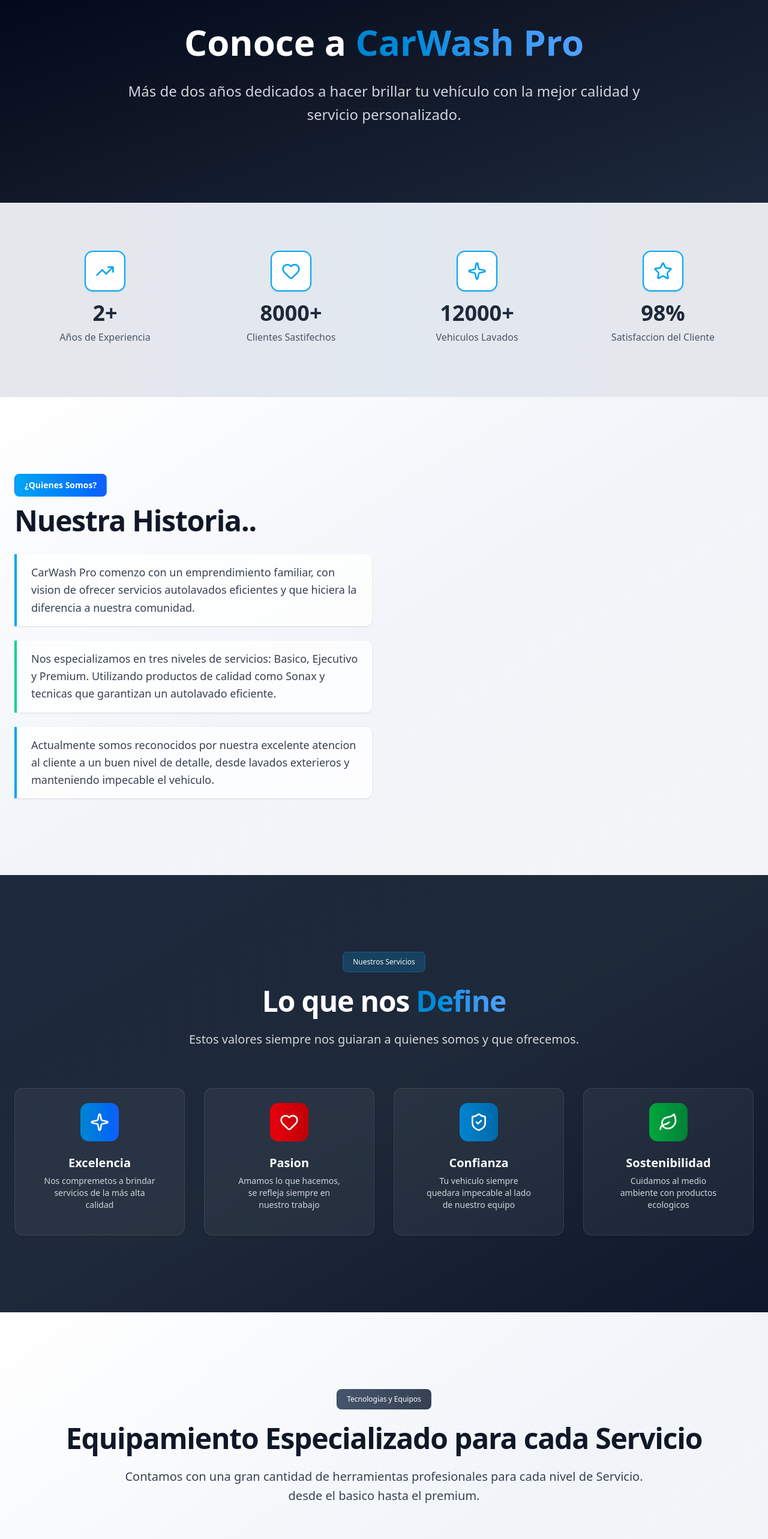
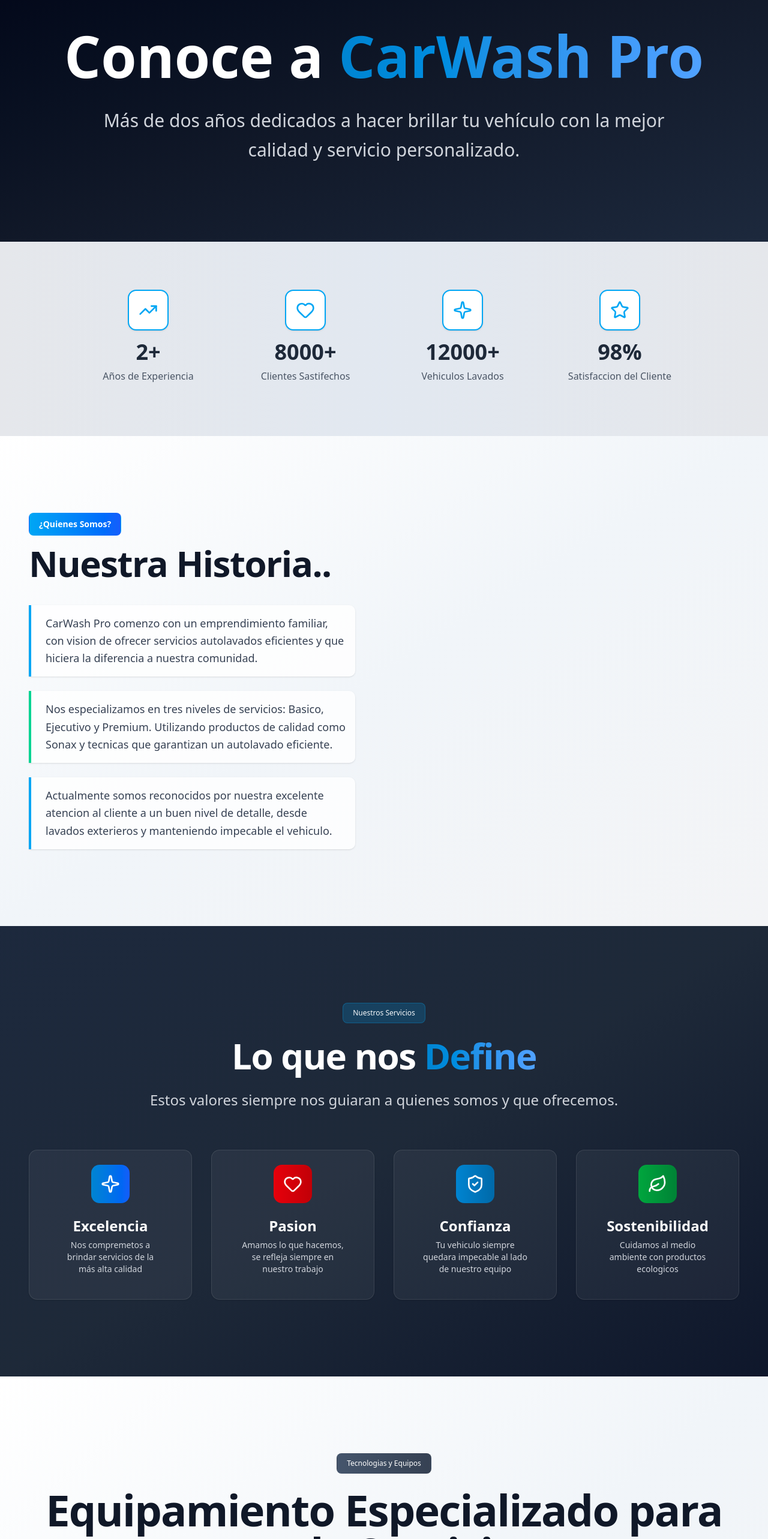
Before and after one commit to gerald-gv/CarWash-web, a React (Vite) app: page /nosotros in a window 1280 px wide. Shown: the part 160-2726 px from the top of the page at 60% size. Built offline with nearby package versions, Linux system fonts and the light colour scheme.

Commit message:
Tamaños aumentado para pantallas grandes

```diff
--- a/src/components/HeroSlider.jsx
+++ b/src/components/HeroSlider.jsx
@@ -16,13 +16,13 @@
                 {/* Contenedor Hero - HeroSection */}
 
                 <div className="bg-sky-500 flex flex-col items-center justify-center p-8 text-center md:text-left md:items-start md:order-first" data-aos="fade-right">
-                    <h1 className="text-white text-4xl md:text-6xl font-extrabold leading-tight mb-4" data-aos="fade-down">
+                    <h1 className="text-white text-4xl md:text-5xl lg:text-6xl xl:text-7xl 2xl:text-8xl font-extrabold leading-tight mb-4" data-aos="fade-down">
                         <div>Tu Coche,</div>
                         <div className="md:inline-block">Brillante Como Nuevo</div>
                     </h1>
-                    <p className="text-white/90 text-lg md:text-xl mb-8 max-w-md" data-aos="fade-up ">Nuestro servicio te ofrece los mejores autolavados para que su vehiculo quede reluciente por dentro y por fuera.</p>
+                    <p className="text-white/90 text-lg md:text-xl lg:text-2xl mb-8 max-w-lg xl:max-w-xl" data-aos="fade-up ">Nuestro servicio te ofrece los mejores autolavados para que su vehiculo quede reluciente por dentro y por fuera.</p>
                     <Link to="/servicios" data-aos="zoom-in">
-                        <button className="bg-white text-sky-600 hover:bg-sky-100 hover:shadow-lg border-0 rounded-md px-10 py-3 text-base font-semibold cursor-pointer transition-all duration-300 ease-in-out hover:-translate-y-2">
+                        <button className="bg-white text-sky-600 hover:bg-sky-100 hover:shadow-lg border-0 rounded-md px-10 py-3 text-base md:text-lg lg:text-xl font-semibold cursor-pointer transition-all duration-300 ease-in-out hover:-translate-y-2">
                             Ver Nuestros Servicios
                         </button>
                     </Link>
--- a/src/components/nosotros/AboutSection.jsx
+++ b/src/components/nosotros/AboutSection.jsx
@@ -4,19 +4,19 @@
 const AboutSection = () => {
     return (
         <section className='py-16 md:py-24 lg:py-32 bg-gradient-to-br from-white via-slate-100 to-gray-100'>
-            <div className='container mx-auto px-4 md:px-6'>
+            <div className='container mx-auto px-4 md:px-6 lg:px-8 xl:px-12 2xl:px-16'>
 
                 {/*Contenedor Columas About - Imagen */}
-                <div className='grid gap-12 lg:grid-cols-2 lg:gap-10 items-center'>
+                <div className='grid gap-12 lg:grid-cols-2 lg:gap-16 xl:gap-24 items-center'>
 
                     {/*Columna Quienes Somos*/}
 
-                    <div className='space-y-8'>
+                    <div className='space-y-10'>
                         <div className='space-y-4'>
                             <Badge className='bg-gradient-to-r from-sky-500 to-blue-600 text-white px-4 py-2 text-sm font-semibold' data-aos="zoom-in">
                                 ¿Quienes Somos?
                             </Badge>
-                            <h2 className='text-4xl md:text-5xl font-bold tracking-tight text-gray-900' data-aos="fade-up" data-aos-delay="100">
+                            <h2 className='text-4xl md:text-5xl lg:text-6xl font-bold tracking-tight text-gray-900' data-aos="fade-up" data-aos-delay="100">
                                 Nuestra Historia..
                             </h2>
                         </div>
--- a/src/components/nosotros/EquipSection.jsx
+++ b/src/components/nosotros/EquipSection.jsx
@@ -8,17 +8,17 @@
 
     const equipment = [
         {
-            icono: SparkleIcon, color:"from-sky-600 to-blue-600", titulo: "Sistema de Lavado a Presión", label: "Lavado Exterior", especificacion: "Alta presión - Profesional",
+            icono: SparkleIcon, color: "from-sky-600 to-blue-600", titulo: "Sistema de Lavado a Presión", label: "Lavado Exterior", especificacion: "Alta presión - Profesional",
             descripcion: "Equipo de Lavado con shampoo especializado y sistemas de enjuages de alta presión para un lavado impecable"
         },
 
         {
-            icono: ZapIcon , color:"from-yellow-400 to-yellow-500", titulo: "Aspiradoras Industriales", label: "Limpieza Interior", especificacion: "Succión Profesional",
+            icono: ZapIcon, color: "from-yellow-400 to-yellow-500", titulo: "Aspiradoras Industriales", label: "Limpieza Interior", especificacion: "Succión Profesional",
             descripcion: "Aspiradoras de alta potencia para limpieza interior completa, incluyendo asientos, alfombras y maleta."
         },
 
         {
-            icono: ShieldCheckIcon , color:"from-sky-600 to-sky-700", titulo: "Compresor de Aire y Desengrasante", label: "Motor y Secado", especificacion: "Secado a presión",
+            icono: ShieldCheckIcon, color: "from-sky-600 to-sky-700", titulo: "Compresor de Aire y Desengrasante", label: "Motor y Secado", especificacion: "Secado a presión",
             descripcion: "Sistema de secado a presión de aire y equipos especializados para lavado de motor con desengrasante."
         }
     ]
@@ -37,10 +37,10 @@
                     <Badge className='bg-gradient-to-r from-slate-600 to-gray-700 text-white px-4 py-2' data-aos="zoom-in">
                         Tecnologias y Equipos
                     </Badge>
-                    <h2 className='text-4xl md:text-5xl font-bold tracking-tight text-gray-900' data-aos="fade-up">
+                    <h2 className='text-4xl md:text-5xl lg:text-6xl xl:text-7xl font-bold tracking-tight text-gray-900' data-aos="fade-up">
                         Equipamiento Especializado para cada Servicio
                     </h2>
-                    <p className='max-w-4xl text-gray-700 text-xl leading-relaxed' data-aos="fade-up" data-aos-delay="150">
+                    <p className='max-w-4xl text-gray-700 text-xl lg:text-2xl  leading-relaxed' data-aos="fade-up" data-aos-delay="150">
                         Contamos con una gran cantidad de herramientas profesionales para cada nivel de Servicio. desde el
                         basico hasta el premium.
                     </p>
@@ -49,24 +49,26 @@
 
                 {/*Contenedor Columas Cards EquipSection */}
 
-                <div className='grid md:grid-cols-3 gap-6'>
+                <div className='grid md:grid-cols-3 gap-6 lg:gap-8 xl:gap-12'>
                     {equipment.map((equipo, i) => (
-                        <Card key={i} className="bg-white shadow-lg hover:shadow-xl transition-all duration-300 group hover:scale-105 border-0" data-aos="zoom-in" data-aos-delay={i * 150}>
+                        <div data-aos="zoom-in" data-aos-delay={i * 150}>
+                            <Card key={i} className="bg-white shadow-lg hover:shadow-xl transition-all duration-300 group hover:scale-105 border-0">
                                 <CardHeader className="text-center ">
-                                <div className={`mx-auto mb-6 bg-gradient-to-r ${equipo.color} w-24 h-24 rounded-xl flex items-center justify-center
+                                    <div className={`mx-auto mb-6 bg-gradient-to-r ${equipo.color} w-24 h-24 xl:w-28 xl:h-28 rounded-xl flex items-center justify-center
                                 group-hover:scale-110 transition-transform duration-300 shadow-lg`}>
-                                    <equipo.icono className='h-12 w-12 text-white'/>
+                                        <equipo.icono className='h-12 w-12 xl:h-14 xl:w-14 text-white' />
                                     </div>
-                                <CardTitle className="text-xl font-bold text-gray-800">{equipo.titulo}</CardTitle>
+                                    <CardTitle className="text-xl lg:text-2xl font-bold text-gray-800">{equipo.titulo}</CardTitle>
                                     <p className='text-sky-600 font-semibold text-base'>{equipo.label}</p>
                                 </CardHeader>
                                 <CardContent className="text-center space-y-4 pb-4">
                                     <Badge variant="secondary" className="bg-gray-200 text-gray-700">
                                         {equipo.especificacion}
                                     </Badge>
-                                <CardDescription className="text-gray-600 leading-relaxed">{equipo.descripcion}</CardDescription>
+                                    <CardDescription className="text-gray-600 leading-relaxed md:text-base">{equipo.descripcion}</CardDescription>
                                 </CardContent>
                             </Card>
+                        </div>
                     ))}
                 </div>
             </div>
--- a/src/components/nosotros/FoundSection.jsx
+++ b/src/components/nosotros/FoundSection.jsx
@@ -7,29 +7,29 @@
 
         {/*Contenedor FoundSection */}
 
-        <div className='container mx-auto px-4 md:px-6 '>
+        <div className='container mx-auto px-4 md:px-6 lg:px-8 xl:px-12 2xl:px-16'>
             <div className='flex flex-col items-center justify-center space-y-8 text-center'>
 
                 {/*Contenedor Titulo */}
 
-                <div className='space-y-4'>
-                    <h2 className='text-4xl md:text-5xl font-bold tracking-tight'>
+                <div className='space-y-6 md:space-y-8'>
+                    <h2 className='text-4xl md:text-5xl lg:text-6xl xl:text-7xl font-bold tracking-tight'>
                         Listo para experimentar la {" "}
                         <span className='bg-gradient-to-r from-sky-600 to-blue-400 bg-clip-text text-transparent'>Excelencia</span>
                         ?
                     </h2>
-                    <p className='max-w-2xl mx-auto text-gray-300 text-xl leading-relaxed'>
+                    <p className='max-w-2xl mx-auto text-gray-300 text-xl lg:text-2xl leading-relaxed'>
                         Ven y Descubre porque miles de clientes confian en nuestros servicios para el lavado de sus vehiculos.
                     </p>
                 </div>
 
                 {/*Contenedor Botones */}
 
-                <div className='flex flex-col md:flex-row gap-6 mt-8'>
-                    <Link to="/servicios" className='px-4 md:px-8 py-4 inline-flex rounded-full bg-sky-600 text-lg font-semibold shadow-xl hover:shadow-2xl hover:scale-105 transition-all duration-300 hover:bg-sky-600/90' data-aos="fade-down">
+                <div className='flex flex-col md:flex-row gap-6 mt-8' data-aos="fade-down">
+                    <Link to="/servicios" className='px-4 md:px-8 py-4 inline-flex rounded-full bg-sky-600 text-lg font-semibold shadow-xl hover:shadow-2xl hover:scale-105 transition-all duration-300 hover:bg-sky-600/90' >
                         Ver Nuestros Servicios
                     </Link>
-                    <Link to="/faqs" className='rounded-full border-2 border-white px-4 md:px-8 py-4 text-lg font-semibold hover:bg-white hover:text-gray-900 transition-all duration-300 hover:scale-105' data-aos="fade-down">
+                    <Link to="/faqs" className='rounded-full border-2 border-white px-4 md:px-8 py-4 text-lg font-semibold hover:bg-white hover:text-gray-900 transition-all duration-300 hover:scale-105'>
                         Ver FAQs
                     </Link>
                 </div>
--- a/src/components/nosotros/StatsSection.jsx
+++ b/src/components/nosotros/StatsSection.jsx
@@ -13,10 +13,10 @@
 
   return (
     <section className='py-16 md:py-20 bg-gradient-to-r from-gray-200 via-slate-200 to-gray-200'>
-        <div className='px-4 md:px-6'>
+        <div className='px-4 md:px-6 lg:px-20 xl:px-32 2xl:px-48'>
 
             {/*Mini Cards de Stats*/}
-            <div className='grid grid-cols-2 md:grid-cols-4 gap-2'>
+            <div className='grid grid-cols-2 md:grid-cols-4 gap-4 lg:gap-6'>
                 {cardStats.map((stats, i) => (
                     <div key={i} className='flex flex-col items-center text-center group' data-aos="zoom-in" data-aos-delay={i * 150} >
 
--- a/src/components/nosotros/ValueSection.jsx
+++ b/src/components/nosotros/ValueSection.jsx
@@ -7,16 +7,16 @@
 
     const values = [
         { titulo: "Excelencia", descripcion: "Nos compremetos a brindar servicios de la más alta calidad", gradiente: "from-sky-600 to-blue-600", icono: SparkleIcon },
-        { titulo: "Pasion", descripcion: "Amamos lo que hacemos, se refleja siempre en nuestro trabajo", gradiente: "from-red-600 to-red-700",   icono: HeartIcon },
+        { titulo: "Pasion", descripcion: "Amamos lo que hacemos, se refleja siempre en nuestro trabajo", gradiente: "from-red-600 to-red-700", icono: HeartIcon },
         { titulo: "Confianza", descripcion: "Tu vehiculo siempre quedara impecable al lado de nuestro equipo", gradiente: "from-sky-600 to-sky-700", icono: ShieldCheckIcon },
-        { titulo: "Sostenibilidad", descripcion: "Cuidamos al medio ambiente con productos ecologicos",  gradiente: "from-green-600 to-green-700", icono: LeafIcon }
+        { titulo: "Sostenibilidad", descripcion: "Cuidamos al medio ambiente con productos ecologicos", gradiente: "from-green-600 to-green-700", icono: LeafIcon }
     ]
 
     return (
         <section className='py-16 md:py-24 lg:py-32 bg-gradient-to-br from-slate-800 via-gray-800 to-slate-900 text-white' >
 
             {/*Contenedor Value */}
-            <div className='container mx-auto px-4 md:px-6'>
+            <div className='container mx-auto px-4 md:px-6 lg:px-12'>
 
                 {/* Titulo - ValueSection */}
                 <div className='flex flex-col items-center justify-center space-y-6 text-center mb-16'>
@@ -24,11 +24,11 @@
                     <Badge className='bg-sky-500/20 text-primary-foreground border-sky-500/30 px-4 py-2' data-aos="zoom-in">
                         Nuestros Servicios
                     </Badge>
-                    <h2 className='text-4xl md:text-5xl font-bold tracking-tight' data-aos="fade-up">
+                    <h2 className='text-4xl md:text-5xl lg:text-6xl 2xl:text-7xl font-bold tracking-tight' data-aos="fade-up">
                         Lo que nos{" "}
                         <span className='bg-gradient-to-r from-sky-600 to-blue-400 bg-clip-text text-transparent'>Define</span>
                     </h2>
-                    <p className='text-gray-300 text-xl leading-relaxed' data-aos="fade-up" data-aos-delay="150">Estos valores siempre nos guiaran a quienes somos y que ofrecemos.</p>
+                    <p className='text-gray-300 text-xl lg:text-2xl leading-relaxed' data-aos="fade-up" data-aos-delay="150">Estos valores siempre nos guiaran a quienes somos y que ofrecemos.</p>
                 </div>
 
 
@@ -37,17 +37,19 @@
                 <div className='grid md:grid-cols-2 lg:grid-cols-4 gap-8'>
 
                     {values.map((value, i) => (
-                        <Card key={i} className='bg-white/5  border-white/10 text-white hover:bg-white/10 transition-transform duration-300 group hover:scale-105' data-aos="zoom-in" data-aos-delay={i * 150}>
+                        <div data-aos="zoom-in" data-aos-delay={i * 150}>
+                            <Card key={i} className='bg-white/5  border-white/10 text-white hover:bg-white/10 transition-transform duration-300 group hover:scale-105'>
                                 <CardHeader className='text-center pb-4'>
                                     <div className={`w-16 h-16 mx-auto mb-4 bg-gradient-to-r ${value.gradiente} rounded-xl flex items-center justify-center group-hover:scale-110 transition-transform duration-300`}>
-                                    <value.icono className='h-8 w-8 text-white'/>
+                                        <value.icono className='h-8 w-8 text-white' />
                                     </div>
-                                <CardTitle className='text-xl font-bold'>{value.titulo}</CardTitle>
+                                    <CardTitle className='text-xl lg:text-2xl font-bold'>{value.titulo}</CardTitle>
                                     <CardContent>
                                         <CardDescription className='text-gray-300'>{value.descripcion}</CardDescription>
                                     </CardContent>
                                 </CardHeader>
                             </Card>
+                        </div>
                     ))}
                 </div>
             </div>
--- a/src/pages/Nosotros.jsx
+++ b/src/pages/Nosotros.jsx
@@ -12,13 +12,13 @@
       <section className="py-16 md:py-24 lg:py-32 bg-gradient-to-br from-slate-950 via-gray-900 to-slate-800 text-white" data-aos="fade-down">
         <div className="px-4 md:px-6">
           <div className="flex flex-col items-center justify-center space-y-6 text-center">
-            <h1 className="text-4xl md:text-6xl font-extrabold leading-tight">
+            <h1 className="text-4xl md:text-6xl lg:text-7xl xl:text-8xl font-extrabold leading-tight">
               Conoce a{" "}
               <span className="bg-gradient-to-r from-sky-600 to-blue-400 bg-clip-text text-transparent">
                 CarWash Pro
               </span>
             </h1>
-            <p className="max-w-4xl text-xl md:text-2xl text-gray-300 leading-relaxed">
+            <p className="max-w-5xl text-xl md:text-2xl lg:text-3xl text-gray-300 leading-relaxed">
               Más de dos años dedicados a hacer brillar tu vehículo con la mejor calidad y servicio personalizado.
             </p>
           </div>
```
Also changed, not shown: src/components/CardInicio.jsx (+9 -5 lines), src/components/Navbar.jsx (+4 -4 lines), src/components/nosotros/MissionSection.jsx (+12 -9 lines). Lines whose indentation alone changed are shown as unchanged.
